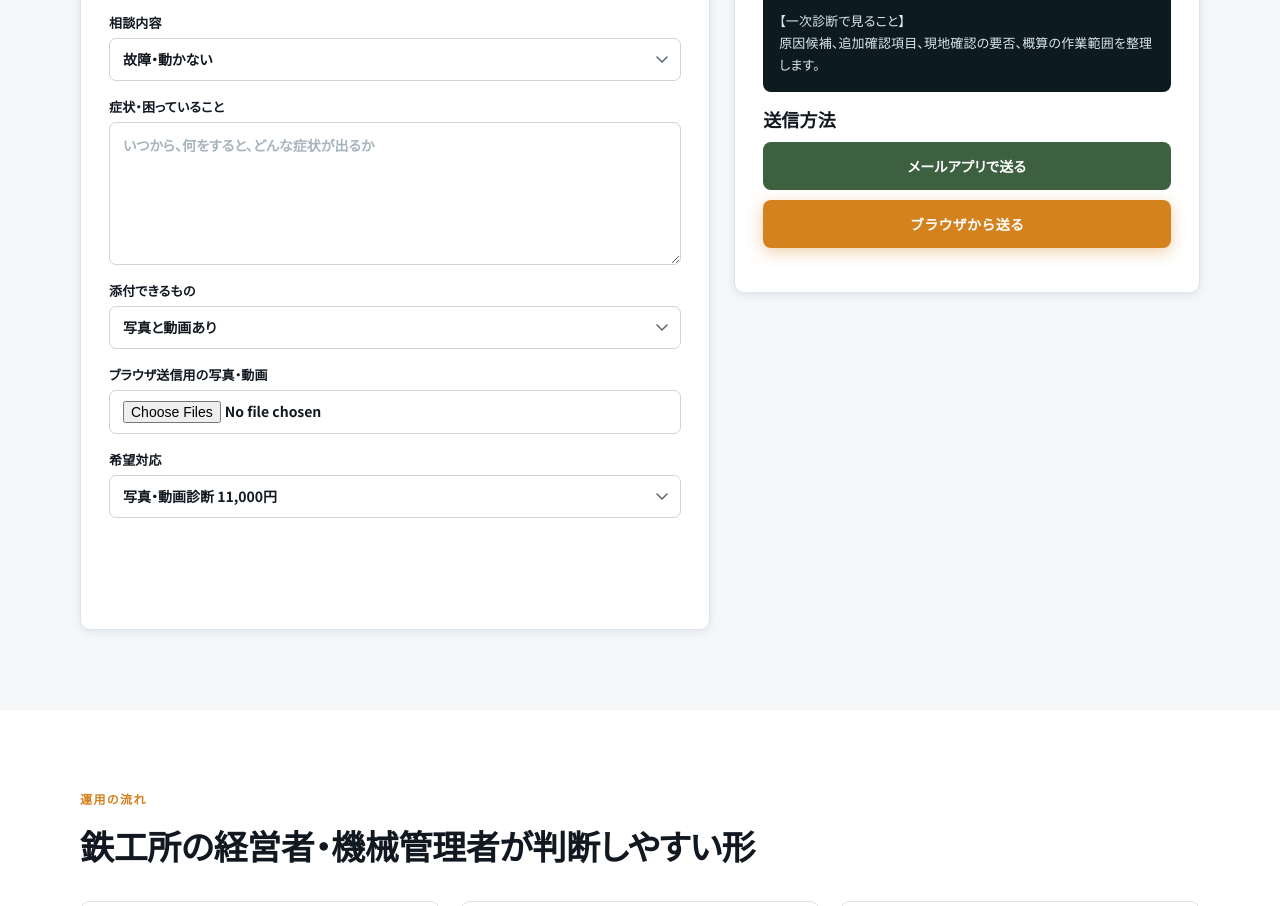
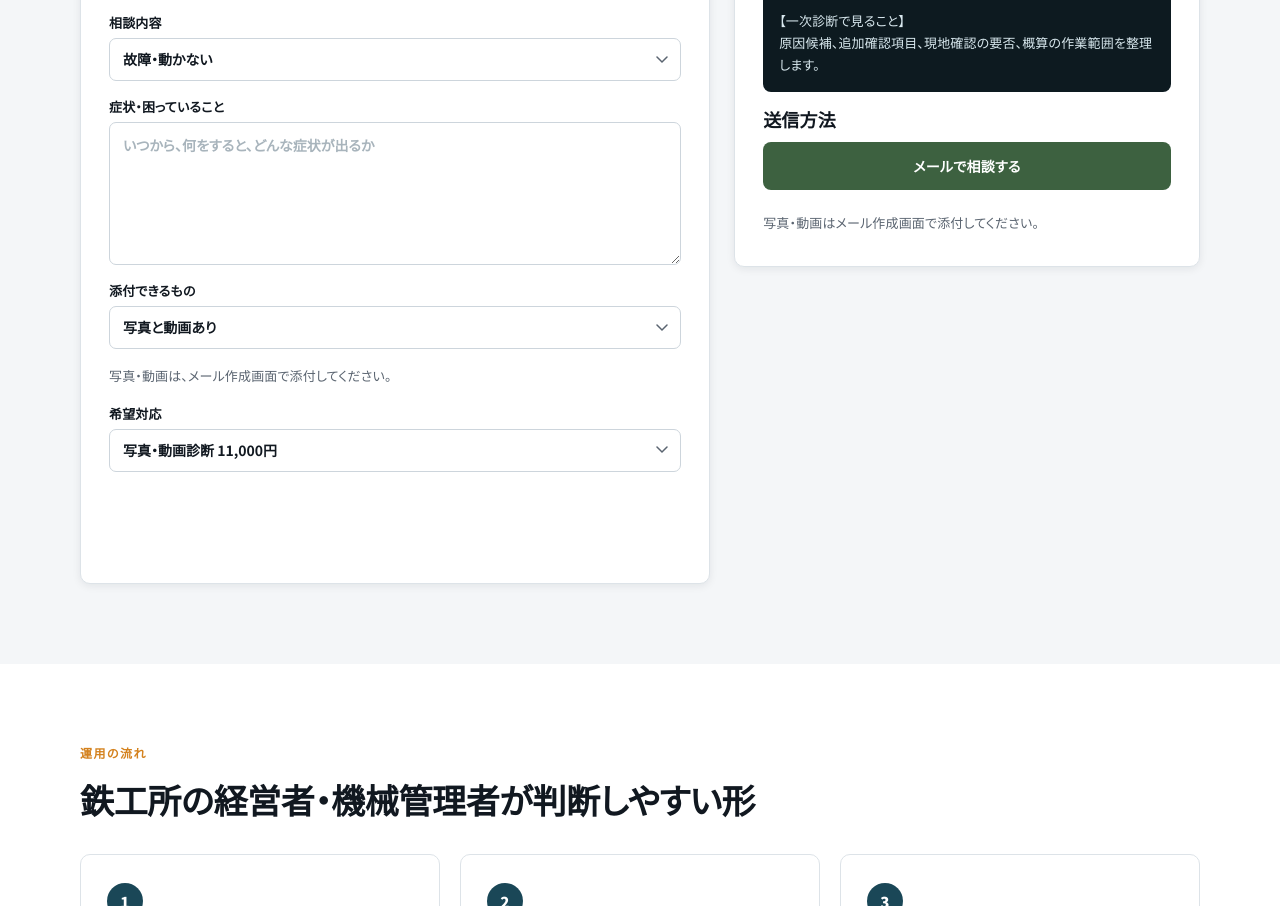
Before and after one commit to lusterma/kikai-soudan, a plain HTML site: page index.html in a window 1280 px wide. Shown: the part 2188-3094 px from the top of the page. Drawn offline with Linux system fonts and the light colour scheme.

Commit message:
Make contact form email only

```diff
--- a/index.html
+++ b/index.html
@@ -83,3 +83,85 @@
            });
 })();
 </script>
+
+<script>(function () {
+  function ready(fn) {
+    if (document.readyState === "loading") {
+      document.addEventListener("DOMContentLoaded", fn);
+    } else {
+      fn();
+    }
+  }
+
+  function saveMemo() {
+    var memo = typeof refreshMemo === "function" ? refreshMemo() : "";
+    try {
+      if (memo) localStorage.setItem("machineConsultMemo", memo);
+    } catch (_) {}
+    return memo;
+  }
+
+  ready(function () {
+    var form = document.querySelector("#consultForm");
+    var mailto = document.querySelector("#mailtoLink");
+    var sendBox = document.querySelector(".send-box");
+    var browserButton = document.querySelector(".browser-submit");
+    var attachment = form && form.querySelector('[name="attachment"]');
+    var style = document.querySelector("#emailOnlyStyle");
+
+    if (!style) {
+      style = document.createElement("style");
+      style.id = "emailOnlyStyle";
+      style.textContent = ".form-note,.mail-note{margin:0;color:#5a6470;font-size:13px;line-height:1.7}";
+      document.head.appendChild(style);
+    }
+
+    if (form) {
+      form.removeAttribute("action");
+      form.removeAttribute("method");
+      form.removeAttribute("enctype");
+    }
+
+    if (attachment) {
+      var attachmentLabel = attachment.closest("label");
+      if (attachmentLabel) {
+        var formNote = document.createElement("p");
+        formNote.className = "form-note";
+        formNote.textContent = "\u5199\u771f\u30fb\u52d5\u753b\u306f\u3001\u30e1\u30fc\u30eb\u4f5c\u6210\u753b\u9762\u3067\u6dfb\u4ed8\u3057\u3066\u304f\u3060\u3055\u3044\u3002";
+        attachmentLabel.replaceWith(formNote);
+      }
+    }
+
+    if (browserButton) browserButton.remove();
+
+    if (mailto) {
+      mailto.textContent = "\u30e1\u30fc\u30eb\u3067\u76f8\u8ac7\u3059\u308b";
+      mailto.addEventListener("click", saveMemo);
+    }
+
+    if (sendBox && !document.querySelector(".mail-note")) {
+      var note = document.createElement("p");
+      note.className = "mail-note";
+      note.style.margin = "0";
+      note.style.color = "#5a6470";
+      note.style.fontSize = "13px";
+      note.style.lineHeight = "1.7";
+      note.textContent = "\u5199\u771f\u30fb\u52d5\u753b\u306f\u30e1\u30fc\u30eb\u4f5c\u6210\u753b\u9762\u3067\u6dfb\u4ed8\u3057\u3066\u304f\u3060\u3055\u3044\u3002";
+      sendBox.appendChild(note);
+    }
+
+    if (form) {
+      form.addEventListener(
+        "submit",
+        function (event) {
+          event.preventDefault();
+          event.stopImmediatePropagation();
+          saveMemo();
+          if (mailto) window.location.href = mailto.href;
+        },
+        true
+      );
+    }
+  });
+})();
+</script>
```
